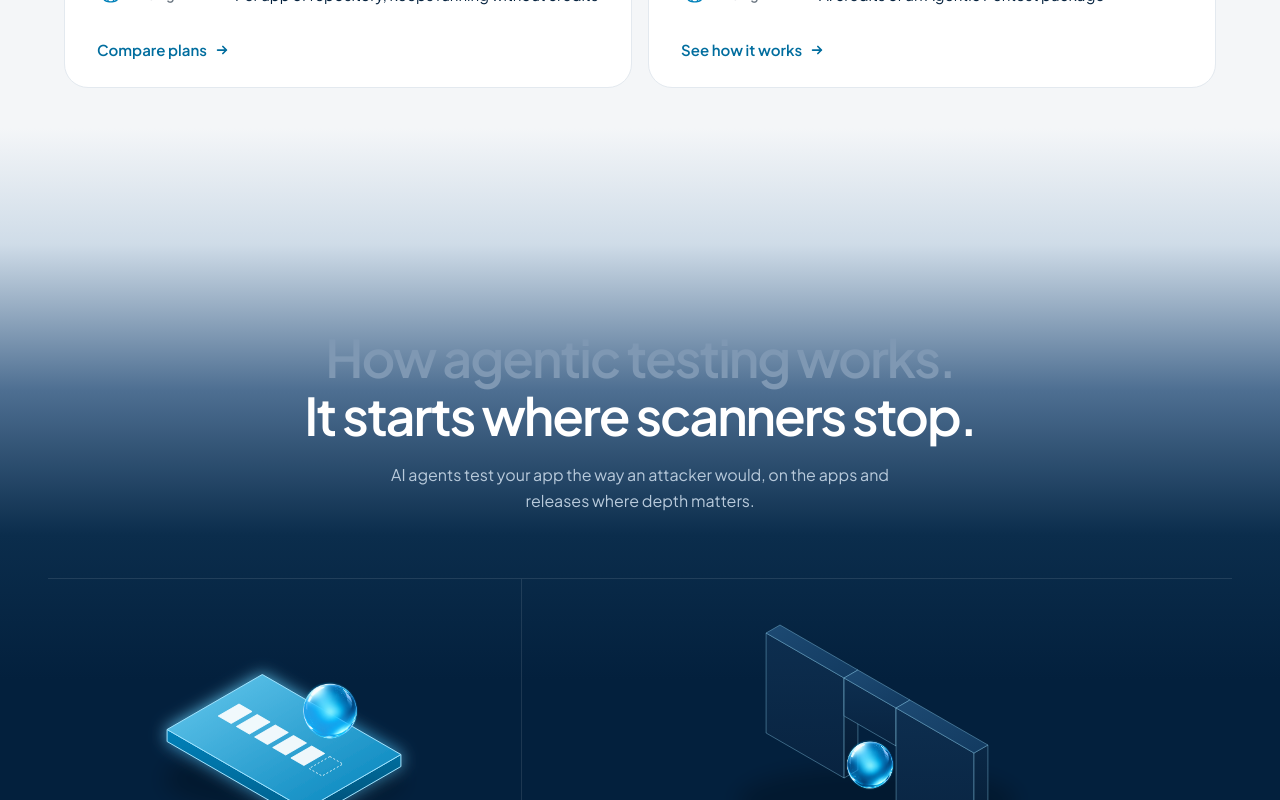
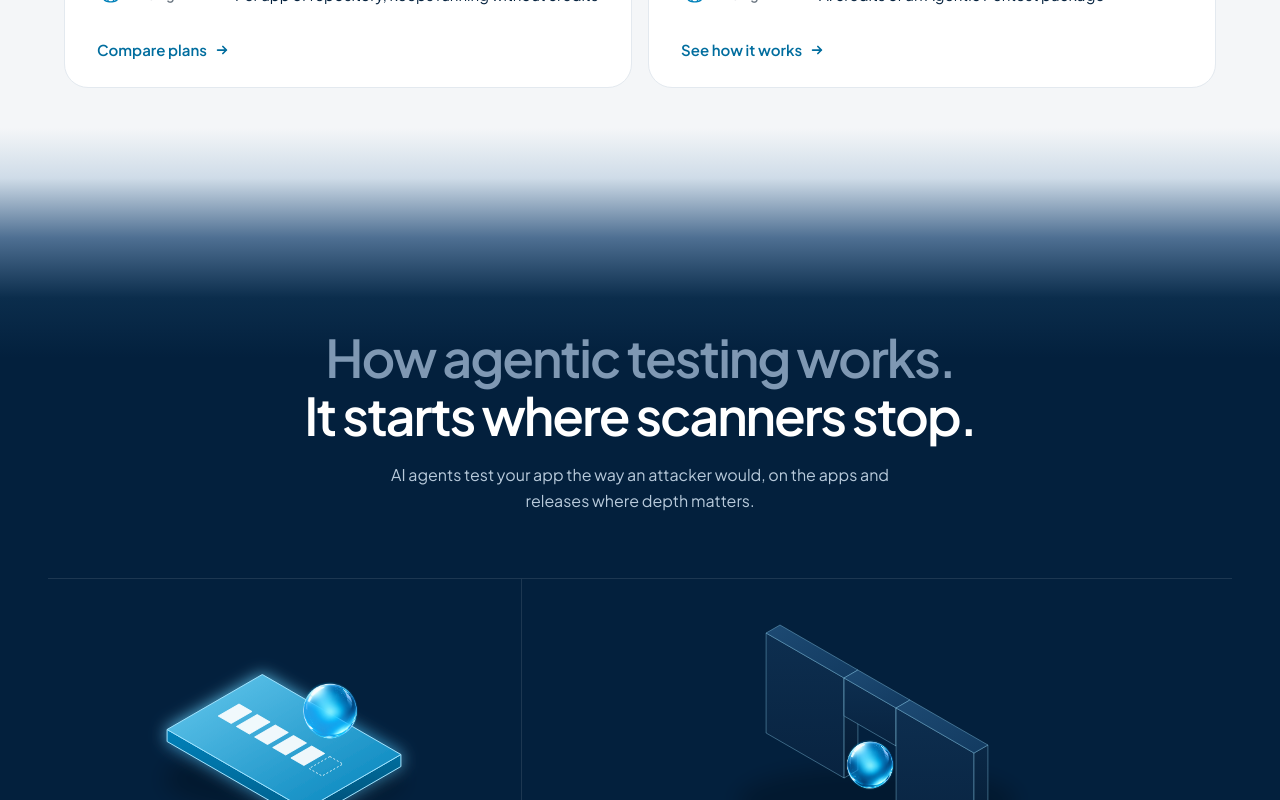
Before and after one commit to moha-elh/OstorlabRedesign, a Next.js app: page / in a window 1280 px wide. Shown: the part 2700-3500 px from the top of the page. Built offline with nearby package versions, Linux system fonts and the light colour scheme.

Commit message:
fix(a11y): put the agentic heading on the dark end of its join

```diff
--- a/app/tokens.css
+++ b/app/tokens.css
@@ -76,8 +76,8 @@
   --join-hero-scan:
     radial-gradient(55% 22% at 50% 63%, rgba(90, 175, 255, .55), rgba(90, 175, 255, 0) 70%),
     linear-gradient(180deg, #0A0C10 0%, #0A0C10 24%, #0A1426 34%, #0B2550 44%, #0D3F86 53%, #1663C0 61%, #3A93E2 68%, #8CC6F0 77%, #D6EAF8 86%, #F1F6FA 93%, #F4F6F8 100%);
-  /* The reference's 0/8/18/28/38% stops, fixed in px at its 1453px height so the heading stays on dark at every width. */
-  --join-ways-agentic: linear-gradient(180deg, #F4F6F8 0px, #CFDCE8 116px, #4E6F92 262px, #0B2D4C 407px, #03203D 552px, #03203D 100%);
+  /* Paper to navy in 230px, so "How agentic testing works." (at 200px) always sits on dark. */
+  --join-ways-agentic: linear-gradient(180deg, #F4F6F8 0px, #CFDCE8 50px, #4E6F92 110px, #0B2D4C 170px, #03203D 230px, #03203D 100%);
   --join-tour-integrations: linear-gradient(180deg, #03203D 0px, #0B2D4C 60px, #5E7C9A 150px, #C9D6E2 230px, #F4F6F8 300px);
   /* The hero -> free-scan sky played backwards (same colours, same 708px band, glow mirrored), ending on the hero black. */
   --join-integrations-faq:
```
